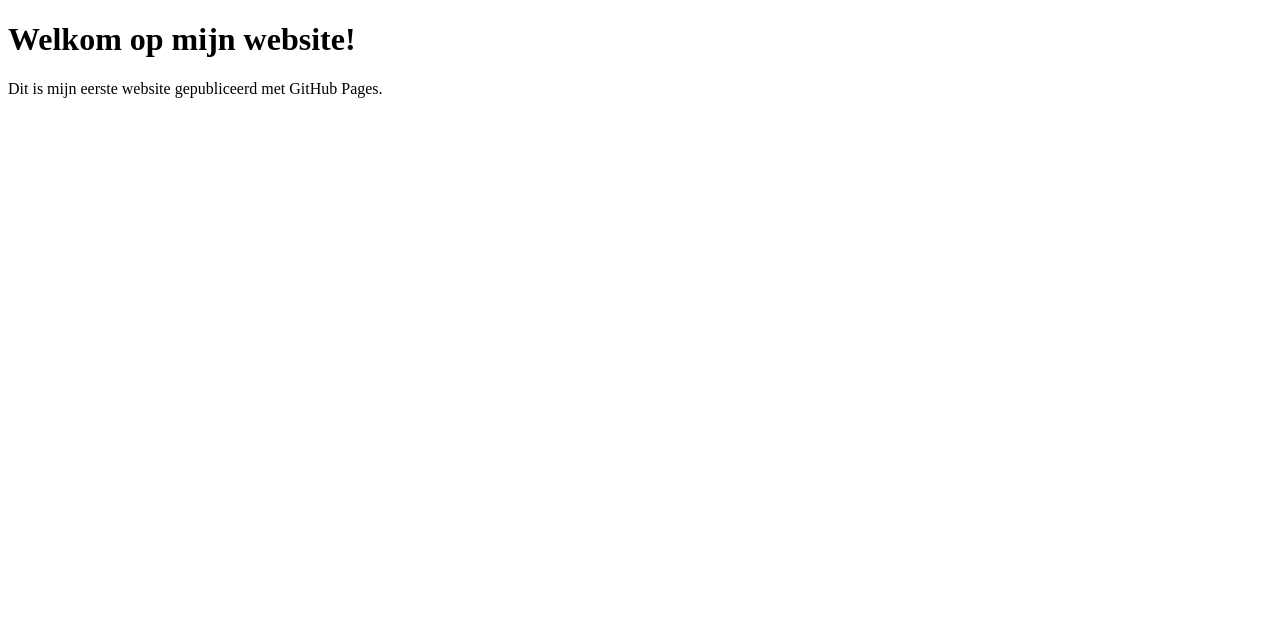
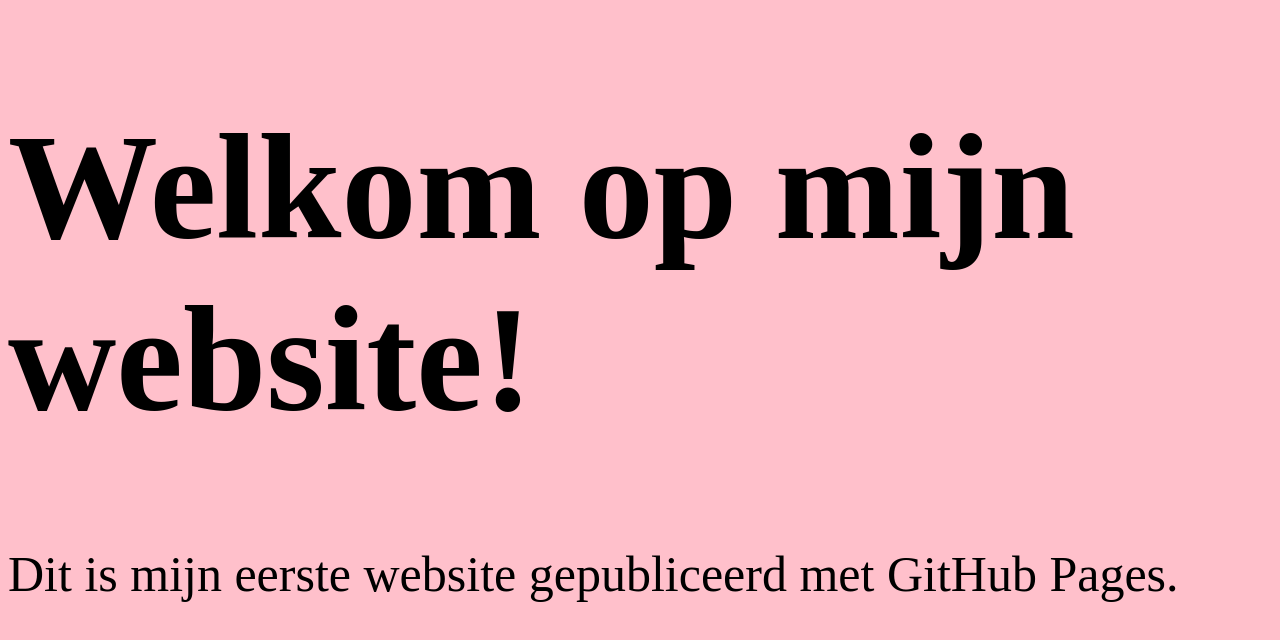
Before and after one commit to elvira095/html-site, a plain HTML site: page index.html in a window 1280 px wide. Drawn offline with Linux system fonts and the light colour scheme.

Commit message:
css added

```diff
--- /dev/null
+++ b/css/style.css
@@ -0,0 +1,10 @@
+* { background-color: pink;
+}
+
+h1 {
+    font-size: 150px;
+}
+
+p{
+    font-size: 50px;
+}
--- a/index.html
+++ b/index.html
@@ -4,6 +4,7 @@
 <meta charset="UTF-8">
 <meta name="viewport" content="width=device-width,
 initial-scale=1.0">
+<link rel="stylesheet" href="css/style.css">
 <title>Mijn Eerste Website</title>
 </head>
 <body>
```
